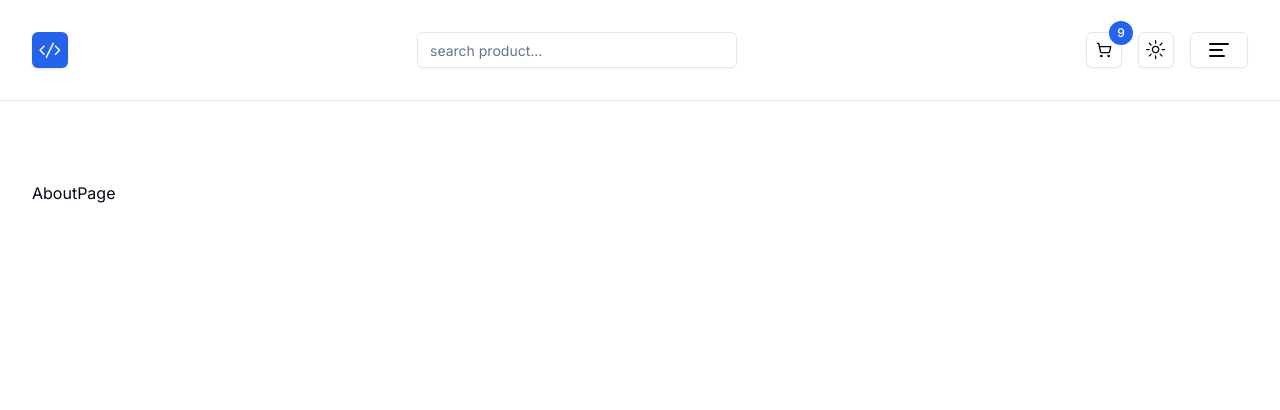
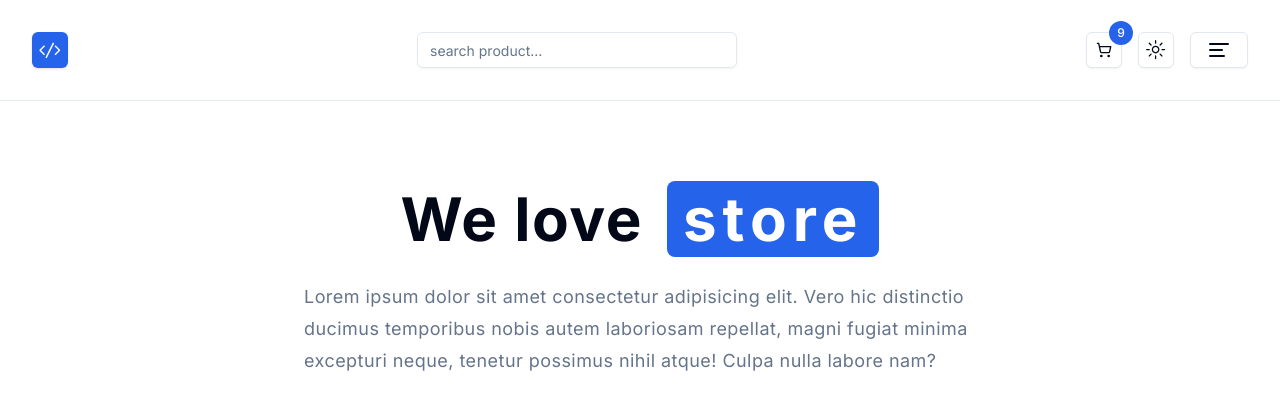
Before and after one commit to Diwaskarki96/MarketMate, a Next.js app: page /about in a window 1280 px wide. Shown: the top 410 px of the page. Built offline with nearby package versions, Linux system fonts and the light colour scheme.

Commit message:
about page

```diff
--- a/app/about/page.tsx
+++ b/app/about/page.tsx
@@ -1,6 +1,21 @@
 import React from "react";
 const AboutPage = () => {
-  return <div>AboutPage</div>;
+  return (
+    <section>
+      <h1 className="flex flex-wrap gap-2 sm:gap-x-6 items-center justify-center text-4xl font-bold leading-none tracking-wide sm:text-6xl">
+        We love
+        <span className="bg-primary py-2 px-4 rounded-lg tracking-widest text-white">
+          store
+        </span>
+      </h1>
+      <p className="mt-6 text-lg tracking-wide leading-8 max-w-2xl mx-auto text-muted-foreground">
+        Lorem ipsum dolor sit amet consectetur adipisicing elit. Vero hic
+        distinctio ducimus temporibus nobis autem laboriosam repellat, magni
+        fugiat minima excepturi neque, tenetur possimus nihil atque! Culpa nulla
+        labore nam?
+      </p>
+    </section>
+  );
 };
 
 export default AboutPage;
```
